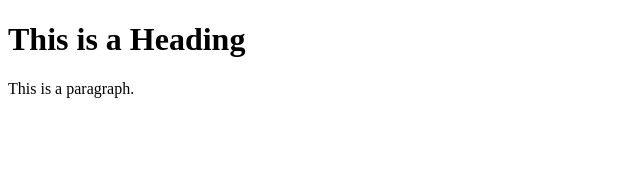
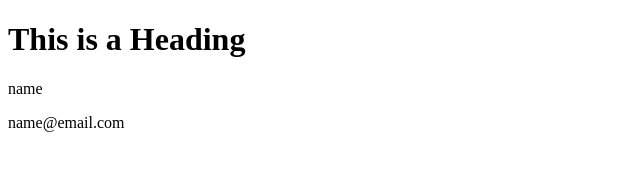
Before and after one commit to luyuying33/luyuying33.github.io, a plain HTML site: page index.html in a window 1280 px wide. Shown: the whole page, without its empty margins (0-640 px from the left). Drawn offline with Linux system fonts and the light colour scheme.

Commit message:
Update index.html
add id

```diff
--- a/index.html
+++ b/index.html
@@ -17,7 +17,8 @@ height="0" width="0" style="display:none;visibility:hidden"></iframe></noscript>
 <!-- End Google Tag Manager (noscript) -->
 
 <h1>This is a Heading</h1>
-<p>This is a paragraph.</p>
+<p id="key1">name</p>
+<p id="key2">name@email.com</p>
 
 </body>
 </html>
```
